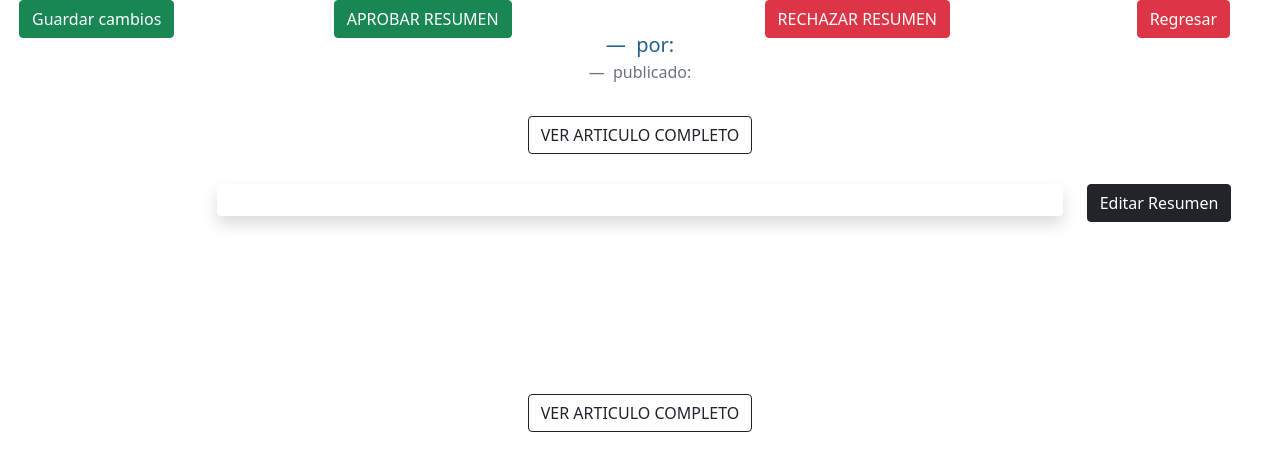
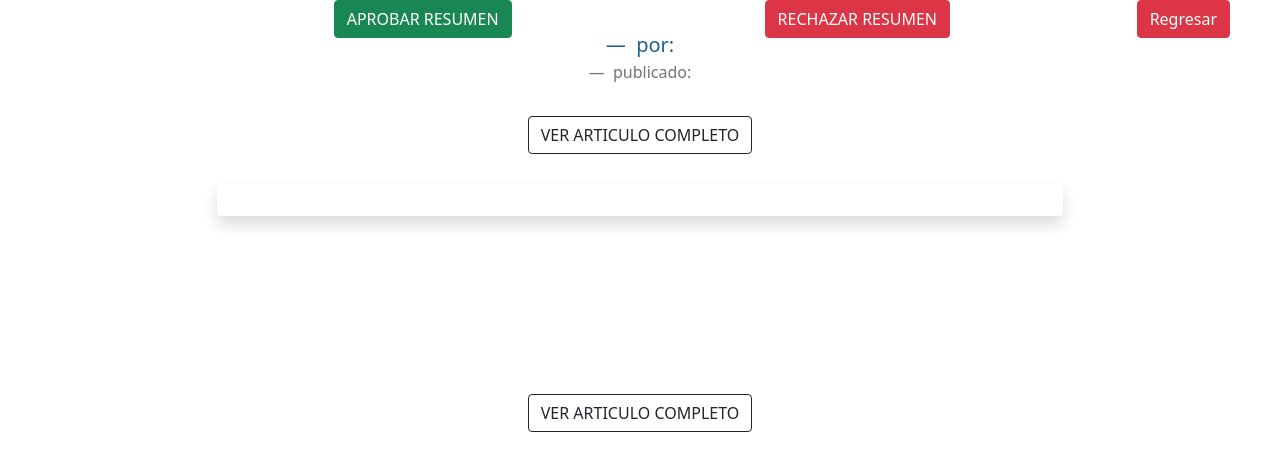
Before and after one commit to otherandy/covid-infodemia, a PHP site: page /preview-changes.php?id=1 in a window 1280 px wide. Shown: the top 462 px of the page. Run offline with PHP 8.4, Linux system fonts and the light colour scheme; data that the repository does not hold is empty; some libraries are stand-ins or nearby versions.

Commit message:
little changes

```diff
--- a/public/preview-changes.php
+++ b/public/preview-changes.php
@@ -2,7 +2,7 @@
 <html>
 	<head>
 		<meta charset="utf-8">
-		<title>Edicion de resumen</title>
+		<title>Aprovar Resumen</title>
 		<meta name="viewport" content="width=device-width, initial-scale=1">
 	<!-- Bootstrap CSS -->
 		<link href="https://cdn.jsdelivr.net/npm/bootstrap@5.0.1/dist/css/bootstrap.min.css" rel="stylesheet" integrity="sha384-+0n0xVW2eSR5OomGNYDnhzAbDsOXxcvSN1TPprVMTNDbiYZCxYbOOl7+AMvyTG2x" crossorigin="anonymous">
@@ -226,14 +226,9 @@
 	<?php
 	endif; ?>
 
-	    <title>Resumen</title>
-
-	</head>
-
   	<body  onload="cargarDatos()">
   	<div class="row justify-content-center">
   		<div class="col-2" id="margenM">
-			<button type="button" class="btn btn-success"  id="centrado" onclick="GuardarCambios()">Guardar cambios</button>
   		</div>
   		<div class="col-4" id="margenM">
   			<button type="button" class="btn btn-success" id="centrado" onclick="aprobar(1)">APROBAR RESUMEN</button>
@@ -274,15 +269,18 @@
 						  </textarea>
 						</div>
 						<div class="col-3">
-							<a  class="btn btn-primary" role="button"  id="botonGuardarResumen" onclick="guardarResumen()"  data-bs-toggle="collapse" href="#collapseExample" role="button" aria-expanded="false" aria-controls="collapseExample">Guardar resumen  </a>
+							<<a  class="btn btn-primary" role="button"  id="botonGuardarResumen" onclick="guardarResumen()"  data-bs-toggle="collapse" href="#collapseExample" role="button" aria-expanded="false" aria-controls="collapseExample">Guardar resumen  </a>
 						</div>
 					</div>
 				</div>
 			</div>
 		</div>
+
   		<div class="col-2" >
+			  <!--
 			<button type="button" class="btn btn-dark" data-bs-toggle="collapse" href="#collapseExample" role="button" aria-expanded="false" aria-controls="collapseExample" id="problemas">Editar Resumen</button>
-  		</div>
+-->
+		</div>
 
 
 
```
